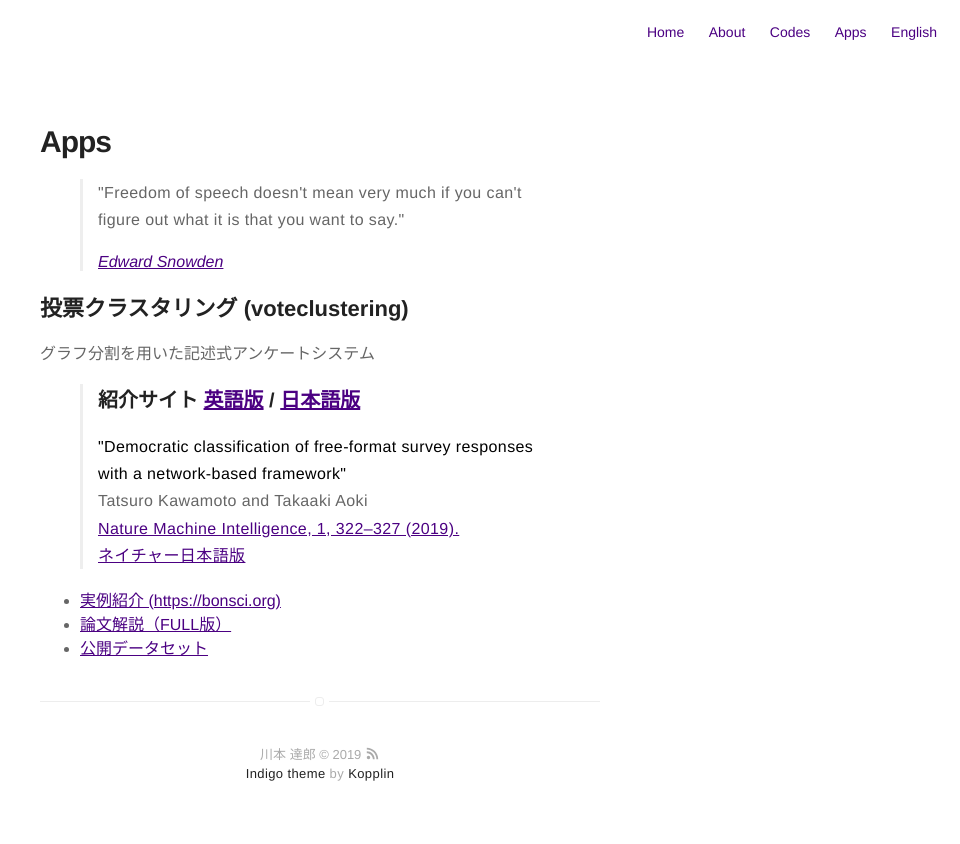
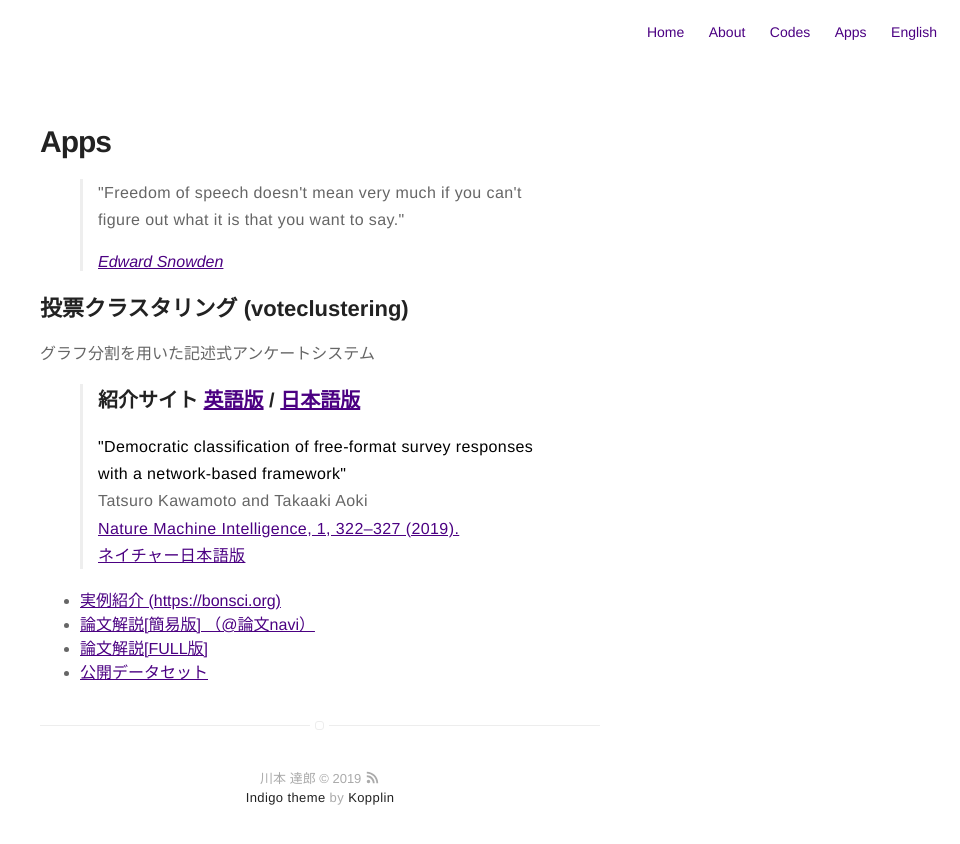
Before and after one commit to tatsuro-kawamoto-jp/tatsuro-kawamoto-jp.github.io, a Jekyll site: the page built from apps.html, in a window 1280 px wide. Shown: the top 844 px of the page, without its empty margins (320-1280 px from the left). Built offline with Jekyll 4.4.1, drawn with Linux system fonts in a browser that asks for light colours.

Commit message:
Update apps.html

```diff
--- a/apps.html
+++ b/apps.html
@@ -34,7 +34,10 @@ title: Apps
 		<a href="https://bonsci.org/">実例紹介 (https://bonsci.org)</a>
 	</li>
 	<li>
-		<a href="https://github.com/tatsuro-kawamoto/opinion_graphs/tree/master/Commentary_Japanese">論文解説（FULL版）</a>
+		<a href="https://rnavi.org/61710/">論文解説[簡易版] （@論文navi）</a>
+	</li>
+	<li>
+		<a href="https://github.com/tatsuro-kawamoto/opinion_graphs/tree/master/Commentary_Japanese">論文解説[FULL版]</a>
 	</li>
 	<li>
 		<a href="https://github.com/tatsuro-kawamoto/opinion_graphs">公開データセット</a>
```
